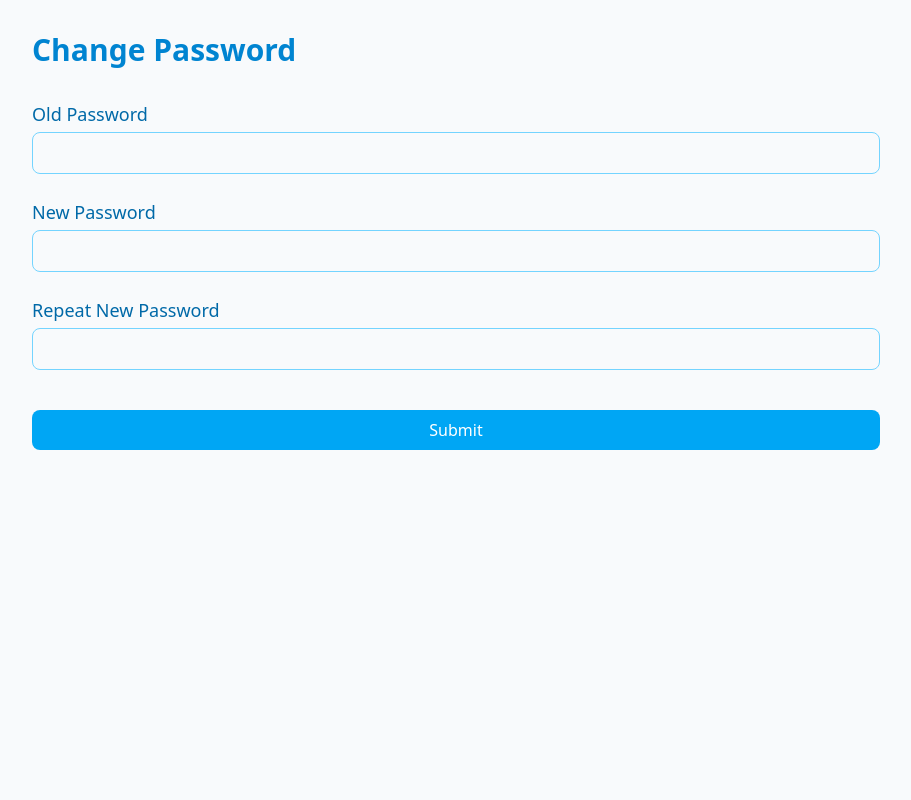
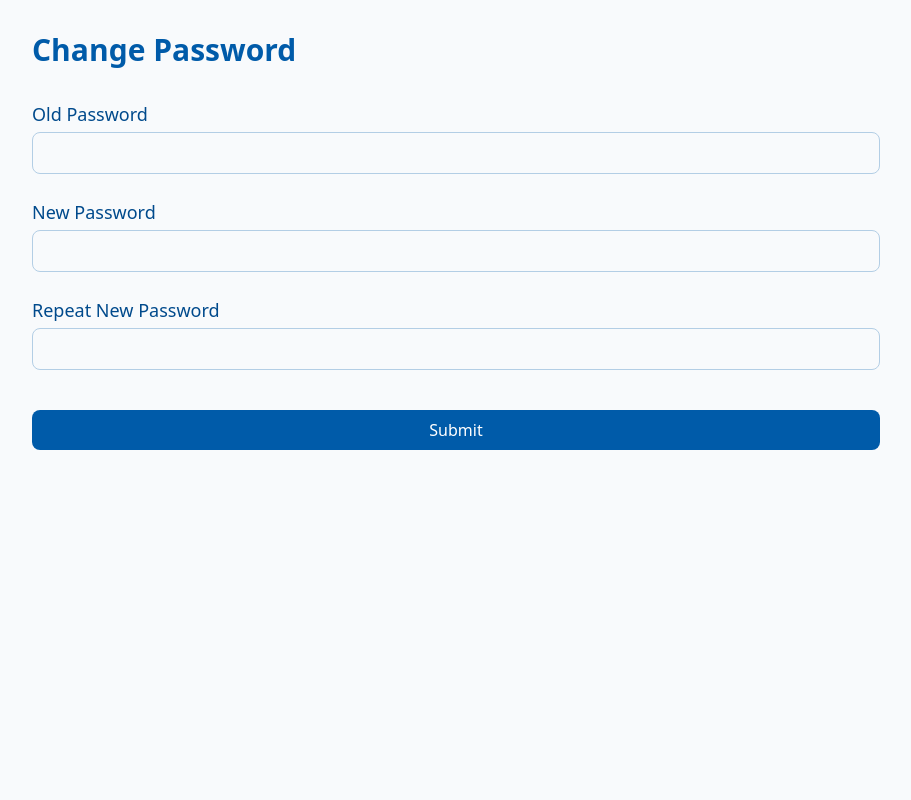
Before and after one commit to Rishil96/chronicle, a Python web app: template templates/change_password.html in a window 1280 px wide. Shown: the part 68-868 px from the top of the page, without its empty margins (184-1095 px from the left). Run offline with Jinja, Linux system fonts and the light colour scheme; the template is opened without the code that fills it, so the values that code supplies are empty.

Commit message:
Change : Color scheme in change password page as per theme partial

```diff
--- a/templates/change_password.html
+++ b/templates/change_password.html
@@ -6,22 +6,22 @@
 
 {% block content %}
     <div class="max-w-4xl mx-auto px-6 py-8">
-        <h1 class="text-3xl font-bold text-sky-600 mb-8">Change Password</h1>
+        <h1 class="text-3xl font-bold text-brand mb-8">Change Password</h1>
         {% include "_flash_message.html" %}
         <form method="POST" action="{{ url_for('change_password_form') }}">
             <div class="mb-6">
-                <label for="old-password" class="text-lg text-sky-700 font-medium mb-1 block">Old Password</label>
-                <input type="password" id="old-password" name="old_password" class="border border-sky-300 rounded-lg px-4 py-2 w-full focus:outline-none focus:ring-2 focus:ring-sky-500" required>
+                <label for="old-password" class="text-lg text-brand-dark font-medium mb-1 block">Old Password</label>
+                <input type="password" id="old-password" name="old_password" class="border border-brand-line rounded-lg px-4 py-2 w-full focus:outline-none focus:ring-2 focus:ring-brand-accent" required>
             </div>
             <div class="mb-6">
-                <label for="new-password" class="text-lg text-sky-700 font-medium mb-1 block">New Password</label>
-                <input type="password" id="new-password" name="new_password" class="border border-sky-300 rounded-lg px-4 py-2 w-full focus:outline-none focus:ring-2 focus:ring-sky-500" required>
+                <label for="new-password" class="text-lg text-brand-dark font-medium mb-1 block">New Password</label>
+                <input type="password" id="new-password" name="new_password" class="border border-brand-line rounded-lg px-4 py-2 w-full focus:outline-none focus:ring-2 focus:ring-brand-accent" required>
             </div>
             <div class="mb-6">
-                <label for="repeat-new-password" class="text-lg text-sky-700 font-medium mb-1 block">Repeat New Password</label>
-                <input type="password" id="repeat-new-password" name="repeat_new_password" class="border border-sky-300 rounded-lg px-4 py-2 w-full focus:outline-none focus:ring-2 focus:ring-sky-500" required>
+                <label for="repeat-new-password" class="text-lg text-brand-dark font-medium mb-1 block">Repeat New Password</label>
+                <input type="password" id="repeat-new-password" name="repeat_new_password" class="border border-brand-line rounded-lg px-4 py-2 w-full focus:outline-none focus:ring-2 focus:ring-brand-accent" required>
             </div>
-            <button type="submit" class="bg-sky-500 text-white px-6 py-2 w-full rounded-lg font-medium hover:bg-sky-600 cursor-pointer mt-4">Submit</button>
+            <button type="submit" class="bg-brand text-white px-6 py-2 w-full rounded-lg font-medium hover:bg-brand-dark cursor-pointer mt-4">Submit</button>
         </form>
     </div>
 {% endblock %}
```
